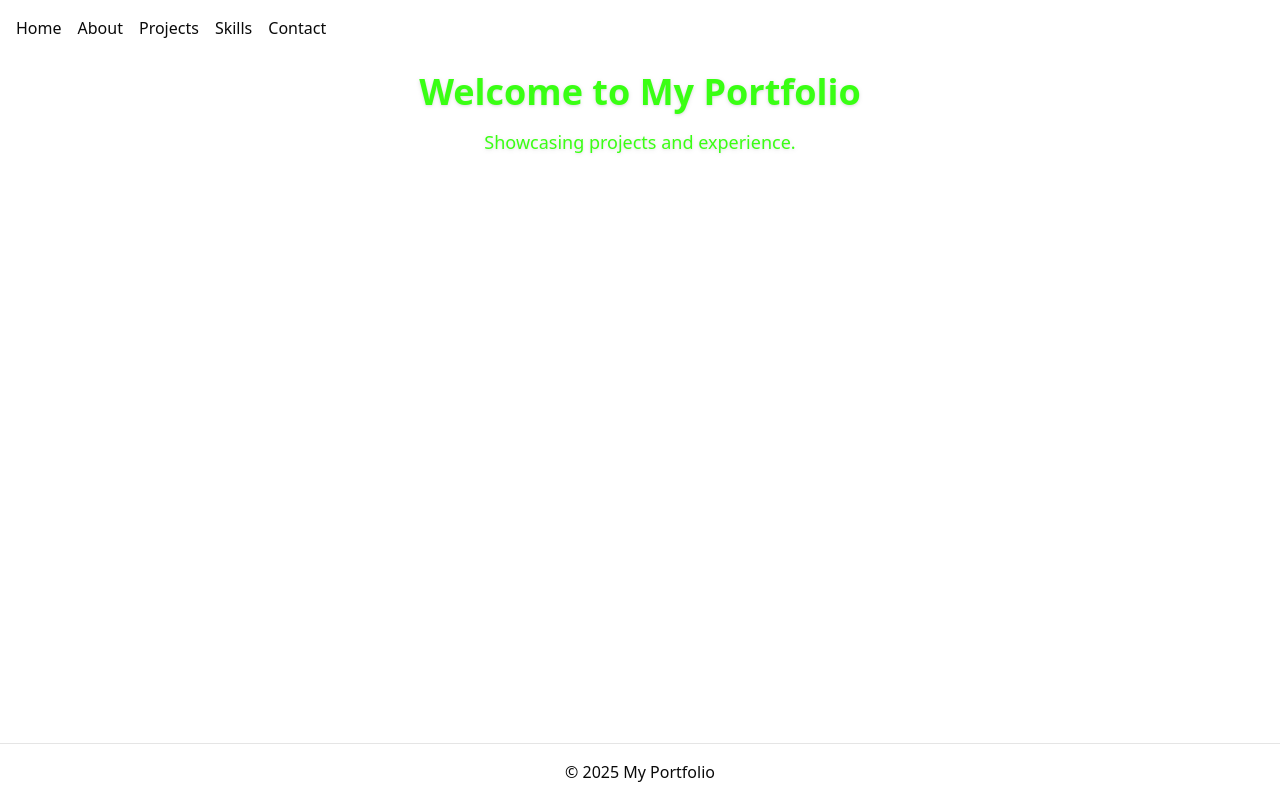
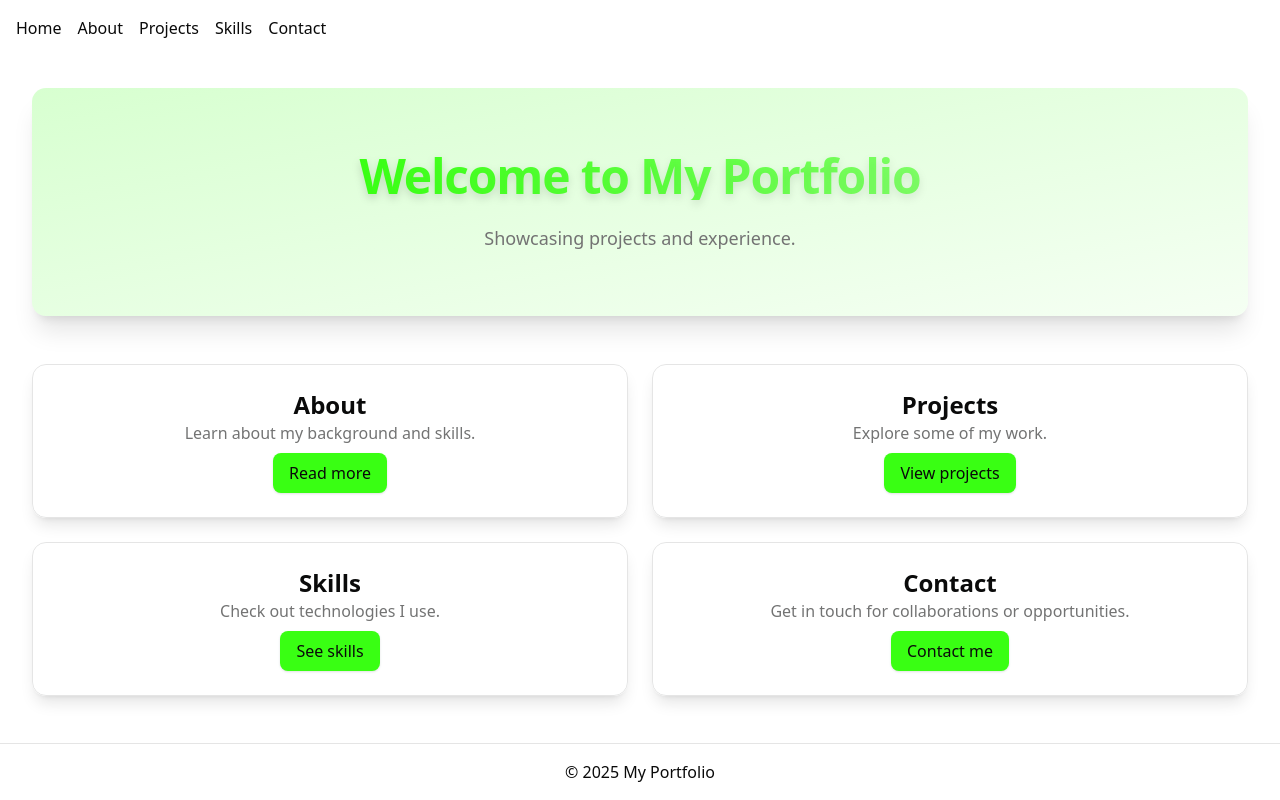
Before and after one commit to kienhaminh/profile, a Next.js app: page / in a window 1280 px wide. Built offline with nearby package versions, Linux system fonts and the light colour scheme.

Commit message:
Enhance homepage layout

```diff
--- a/src/app/page.tsx
+++ b/src/app/page.tsx
@@ -1,8 +1,65 @@
+import Link from "next/link"
+
+type OverviewSection = {
+  readonly title: string
+  readonly description: string
+  readonly href: string
+  readonly label: string
+}
+
+const overviewSections: readonly OverviewSection[] = [
+  {
+    title: "About",
+    description: "Learn about my background and skills.",
+    href: "/about",
+    label: "Read more",
+  },
+  {
+    title: "Projects",
+    description: "Explore some of my work.",
+    href: "/projects",
+    label: "View projects",
+  },
+  {
+    title: "Skills",
+    description: "Check out technologies I use.",
+    href: "/featured",
+    label: "See skills",
+  },
+  {
+    title: "Contact",
+    description: "Get in touch for collaborations or opportunities.",
+    href: "/contact",
+    label: "Contact me",
+  },
+] as const
+
 export default function Home() {
   return (
-    <section className="flex flex-col items-center justify-center p-4 text-center gap-4">
-      <h1 className="text-4xl font-bold text-primary drop-shadow">Welcome to My Portfolio</h1>
-      <p className="text-lg text-primary drop-shadow">Showcasing projects and experience.</p>
-    </section>
+    <div className="grid gap-12 p-8 text-center">
+      <section className="relative flex flex-col items-center justify-center gap-6 rounded-xl bg-gradient-to-br from-primary/20 to-primary/5 p-16 shadow-xl">
+        <h1 className="bg-gradient-to-r from-primary to-primary/60 bg-clip-text text-5xl font-bold tracking-tight text-transparent drop-shadow-lg">
+          Welcome to My Portfolio
+        </h1>
+        <p className="text-lg text-muted-foreground">Showcasing projects and experience.</p>
+      </section>
+      <div className="grid gap-6 sm:grid-cols-2">
+        {overviewSections.map(({ title, description, href, label }) => (
+          <section
+            key={title}
+            className="group rounded-xl border border-border bg-card/70 p-6 shadow-lg backdrop-blur-md transition-transform hover:scale-105"
+          >
+            <h2 className="text-2xl font-bold group-hover:text-primary">{title}</h2>
+            <p className="text-muted-foreground">{description}</p>
+            <Link
+              href={href}
+              className="mt-2 inline-block rounded-md bg-primary px-4 py-2 text-primary-foreground shadow hover:shadow-md"
+            >
+              {label}
+            </Link>
+          </section>
+        ))}
+      </div>
+    </div>
   )
 }
```
